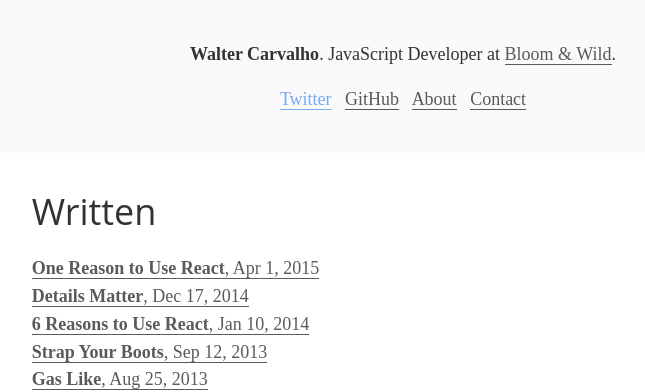
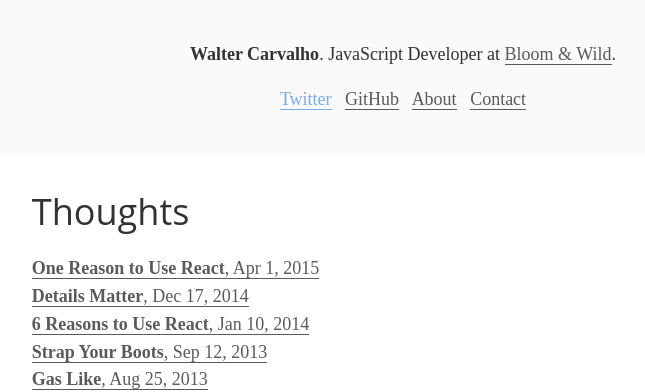
Before and after one commit to waltfy/waltfy.github.io, a Jekyll site: the page built from index.html, in a window 1280 px wide. Shown: the top 392 px of the page, without its empty margins (237-882 px from the left). Built offline with Jekyll 4.4.1, drawn with Linux system fonts in a browser that asks for light colours.

Commit message:
thoughts

```diff
--- a/index.html
+++ b/index.html
@@ -2,7 +2,7 @@
 layout: default
 ---
 <div>
-  <h1>Written</h1>
+  <h1>Thoughts</h1>
   <ul class='posts'>
     {% for post in site.posts %}
       <li><a href='{{ post.url | prepend: site.baseurl }}'><strong>{{ post.title }}</strong>, <span>{{ post.date | date: "%b %-d, %Y" }}</span></a></li>
```
